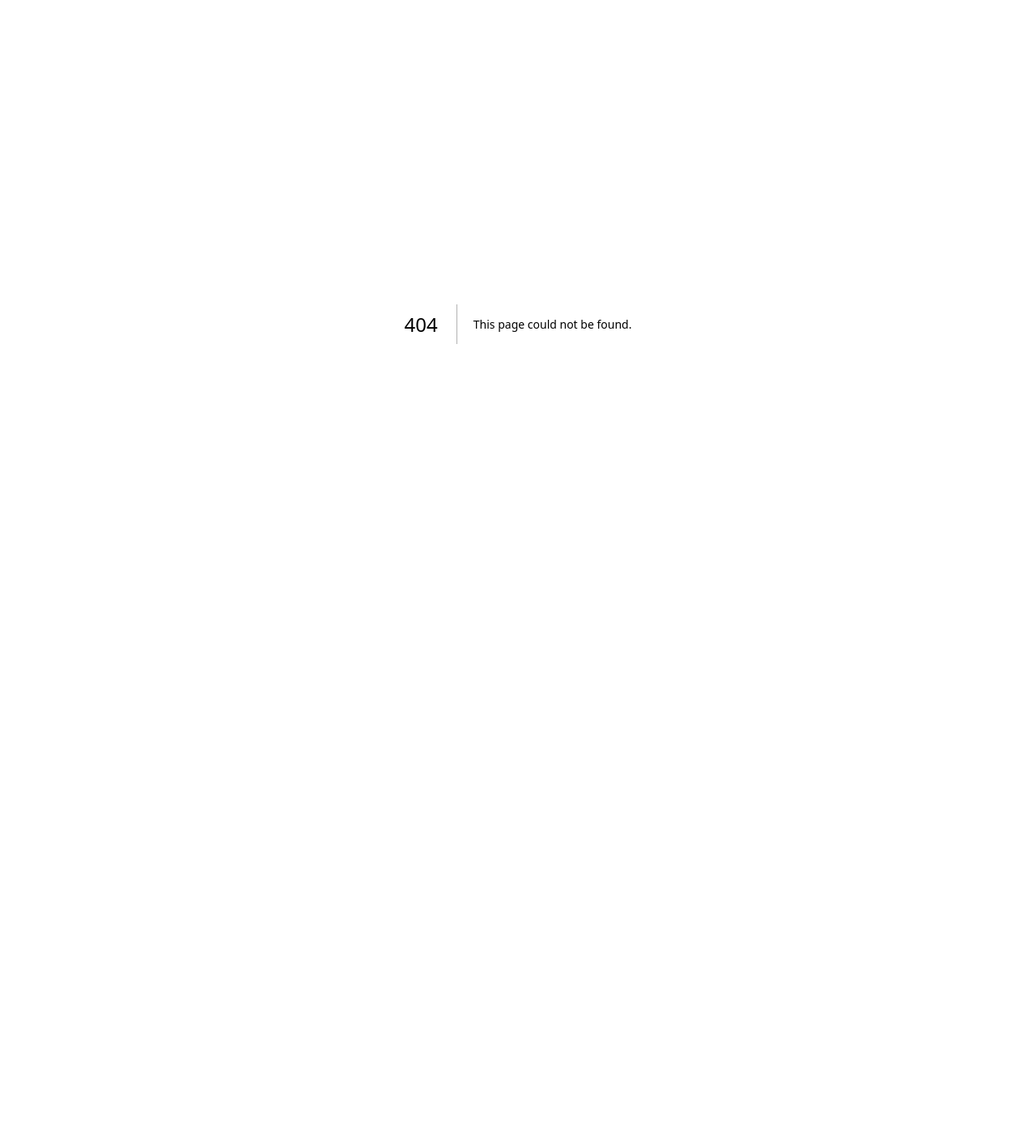
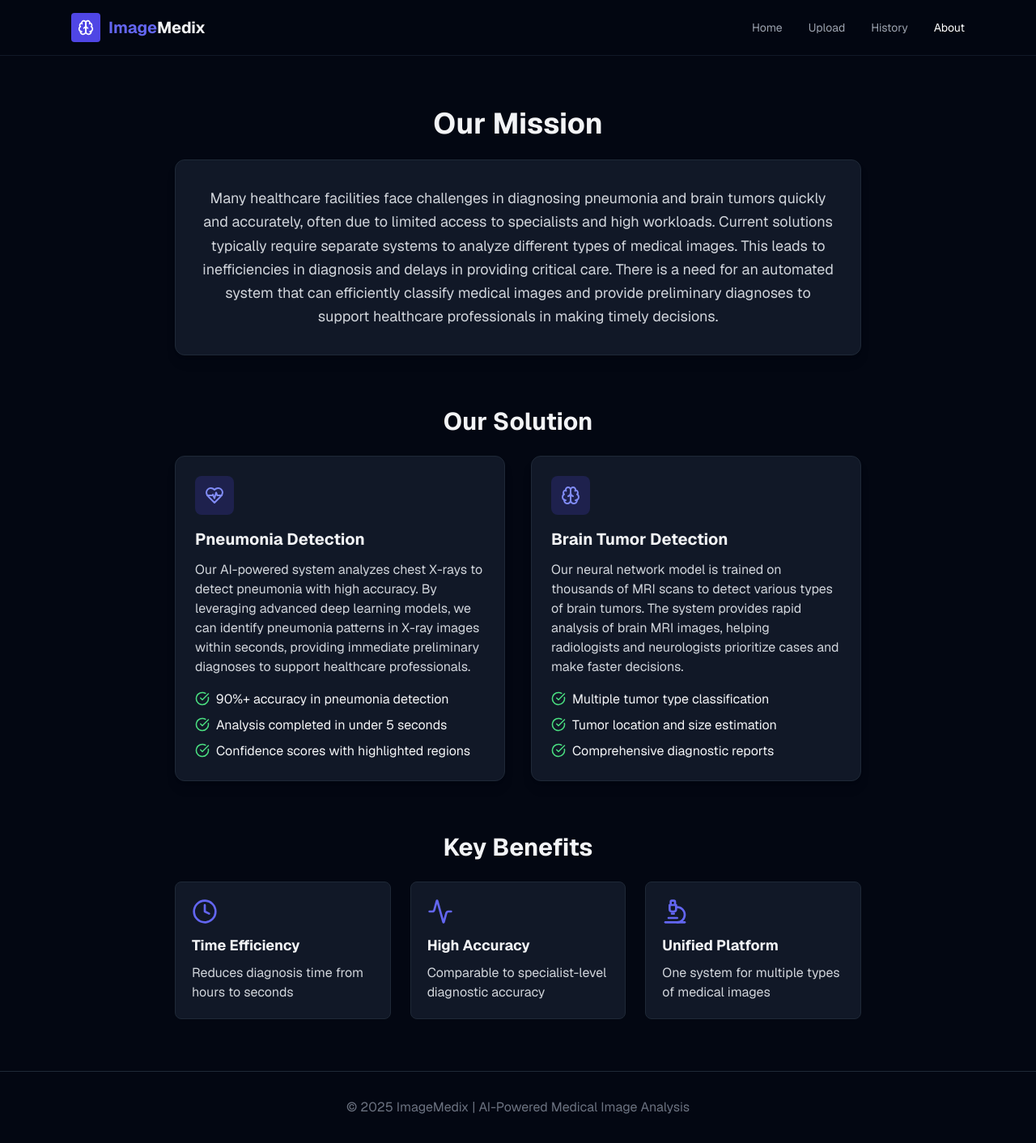
Before and after one commit to htmw/2025S-The-Minions, a Next.js app in the folder code/imagemedix/: page /about in a window 1280 px wide. Before the commit this address had no page. Shown: the whole page at 81% size. Before the commit the page ends 800 px from the top, so only its background shows below. Built offline with nearby package versions, Linux system fonts and the light colour scheme.

Commit message:
Create page.tsx

```diff
--- /dev/null
+++ b/code/imagemedix/src/app/about/page.tsx
@@ -0,0 +1,149 @@
+'use client';
+
+import React from 'react';
+import Link from 'next/link';
+import { Brain, HeartPulse, Database, Search, Activity, LineChart, Award, Shield, Microscope, Clock, CheckCircle } from 'lucide-react';
+
+export default function AboutPage() {
+  return (
+    <div className="min-h-screen bg-gray-950 text-gray-100">
+      {/* Header */}
+      <header className="border-b border-gray-900 bg-gray-950/80 backdrop-blur-md">
+        <div className="max-w-6xl mx-auto px-4 sm:px-6 py-4">
+          <nav className="flex justify-between items-center">
+            <Link href="/" className="flex items-center gap-2.5">
+              <div className="w-9 h-9 rounded bg-indigo-600 flex items-center justify-center text-white">
+                <Brain size={20} />
+              </div>
+              <span className="text-xl font-bold">
+                <span className="text-indigo-500">Image</span>Medix
+              </span>
+            </Link>
+
+            <div className="hidden md:flex items-center gap-8 text-gray-400">
+              <Link href="/home" className="text-sm hover:text-white transition-colors">Home</Link>
+              <Link href="/upload" className="text-sm hover:text-white transition-colors">Upload</Link>
+              <Link href="/history" className="text-sm hover:text-white transition-colors">History</Link>
+              <Link href="/about" className="text-sm hover:text-white transition-colors text-white">About</Link>
+            </div>
+          </nav>
+        </div>
+      </header>
+
+      {/* Main Content */}
+      <main className="py-16">
+        <div className="max-w-4xl mx-auto px-4 sm:px-6">
+          {/* Problem Statement Section */}
+          <div className="mb-16 text-center">
+            <h1 className="text-4xl font-bold mb-6">Our Mission</h1>
+            <div className="bg-gray-900 rounded-xl p-8 border border-gray-800 shadow-lg">
+              <p className="text-lg leading-relaxed text-gray-300">
+                Many healthcare facilities face challenges in diagnosing pneumonia and brain tumors
+                quickly and accurately, often due to limited access to specialists and high workloads.
+                Current solutions typically require separate systems to analyze different types of
+                medical images. This leads to inefficiencies in diagnosis and delays in providing
+                critical care. There is a need for an automated system that can efficiently classify
+                medical images and provide preliminary diagnoses to support healthcare professionals
+                in making timely decisions.
+              </p>
+            </div>
+          </div>
+
+          {/* Solution Overview */}
+          <div className="mb-16">
+            <h2 className="text-3xl font-bold mb-6 text-center">Our Solution</h2>
+            <div className="grid md:grid-cols-2 gap-8">
+              {/* Chest X-ray Analysis */}
+              <div className="bg-gray-900 rounded-xl p-6 border border-gray-800 shadow-lg hover:border-indigo-500 transition-colors duration-300">
+                <div className="w-12 h-12 rounded-lg bg-indigo-600/20 flex items-center justify-center mb-4">
+                  <HeartPulse size={24} className="text-indigo-400" />
+                </div>
+                <h3 className="text-xl font-bold mb-3">Pneumonia Detection</h3>
+                <p className="text-gray-300 mb-4">
+                  Our AI-powered system analyzes chest X-rays to detect pneumonia with high accuracy.
+                  By leveraging advanced deep learning models, we can identify pneumonia patterns
+                  in X-ray images within seconds, providing immediate preliminary diagnoses to
+                  support healthcare professionals.
+                </p>
+                <ul className="space-y-2">
+                  <li className="flex items-start gap-2">
+                    <CheckCircle size={18} className="text-green-400 flex-shrink-0 mt-0.5" />
+                    <span>90%+ accuracy in pneumonia detection</span>
+                  </li>
+                  <li className="flex items-start gap-2">
+                    <CheckCircle size={18} className="text-green-400 flex-shrink-0 mt-0.5" />
+                    <span>Analysis completed in under 5 seconds</span>
+                  </li>
+                  <li className="flex items-start gap-2">
+                    <CheckCircle size={18} className="text-green-400 flex-shrink-0 mt-0.5" />
+                    <span>Confidence scores with highlighted regions</span>
+                  </li>
+                </ul>
+              </div>
+
+              {/* Brain Tumor Analysis */}
+              <div className="bg-gray-900 rounded-xl p-6 border border-gray-800 shadow-lg hover:border-indigo-500 transition-colors duration-300">
+                <div className="w-12 h-12 rounded-lg bg-indigo-600/20 flex items-center justify-center mb-4">
+                  <Brain size={24} className="text-indigo-400" />
+                </div>
+                <h3 className="text-xl font-bold mb-3">Brain Tumor Detection</h3>
+                <p className="text-gray-300 mb-4">
+                  Our neural network model is trained on thousands of MRI scans to detect various
+                  types of brain tumors. The system provides rapid analysis of brain MRI images,
+                  helping radiologists and neurologists prioritize cases and make faster decisions.
+                </p>
+                <ul className="space-y-2">
+                  <li className="flex items-start gap-2">
+                    <CheckCircle size={18} className="text-green-400 flex-shrink-0 mt-0.5" />
+                    <span>Multiple tumor type classification</span>
+                  </li>
+                  <li className="flex items-start gap-2">
+                    <CheckCircle size={18} className="text-green-400 flex-shrink-0 mt-0.5" />
+                    <span>Tumor location and size estimation</span>
+                  </li>
+                  <li className="flex items-start gap-2">
+                    <CheckCircle size={18} className="text-green-400 flex-shrink-0 mt-0.5" />
+                    <span>Comprehensive diagnostic reports</span>
+                  </li>
+                </ul>
+              </div>
+            </div>
+          </div>
+
+          {/* Key Benefits Section */}
+          <div>
+            <h2 className="text-3xl font-bold mb-6 text-center">Key Benefits</h2>
+            <div className="grid sm:grid-cols-2 md:grid-cols-3 gap-6">
+              <div className="bg-gray-900 p-5 rounded-lg border border-gray-800">
+                <Clock className="h-8 w-8 text-indigo-500 mb-3" />
+                <h3 className="font-bold text-lg mb-2">Time Efficiency</h3>
+                <p className="text-gray-300">Reduces diagnosis time from hours to seconds</p>
+              </div>
+
+              <div className="bg-gray-900 p-5 rounded-lg border border-gray-800">
+                <Activity className="h-8 w-8 text-indigo-500 mb-3" />
+                <h3 className="font-bold text-lg mb-2">High Accuracy</h3>
+                <p className="text-gray-300">Comparable to specialist-level diagnostic accuracy</p>
+              </div>
+
+              <div className="bg-gray-900 p-5 rounded-lg border border-gray-800">
+                <Microscope className="h-8 w-8 text-indigo-500 mb-3" />
+                <h3 className="font-bold text-lg mb-2">Unified Platform</h3>
+                <p className="text-gray-300">One system for multiple types of medical images</p>
+              </div>
+            </div>
+          </div>
+        </div>
+      </main>
+
+      {/* Footer */}
+      <footer className="py-8 border-t border-gray-800">
+        <div className="max-w-6xl mx-auto px-4 sm:px-6 text-center">
+          <p className="text-gray-500">
+            © {new Date().getFullYear()} ImageMedix | AI-Powered Medical Image Analysis
+          </p>
+        </div>
+      </footer>
+    </div>
+  );
+}
```
